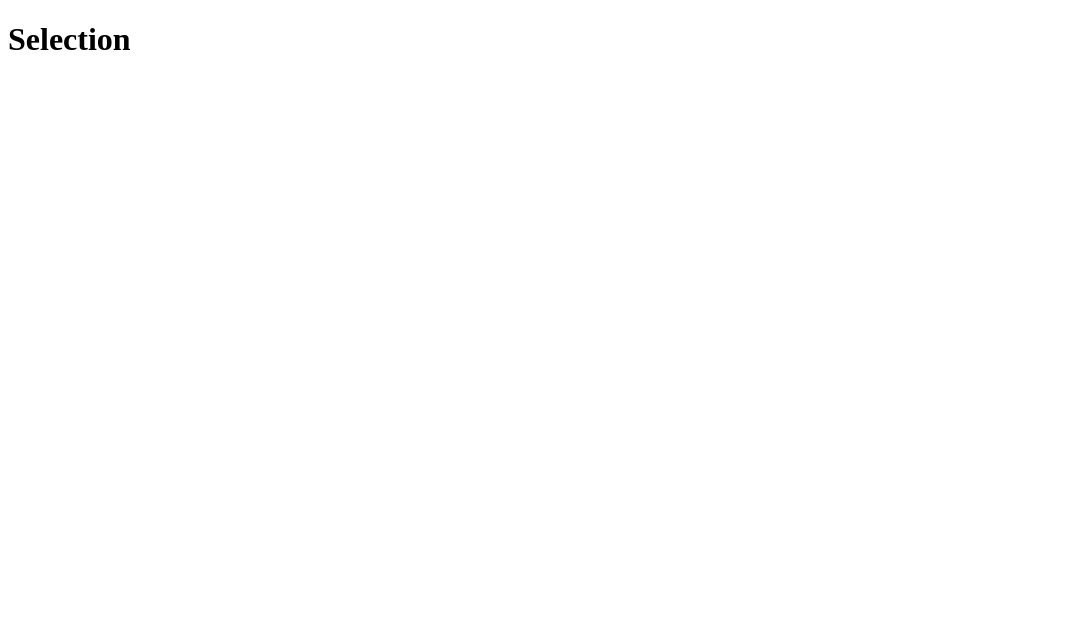
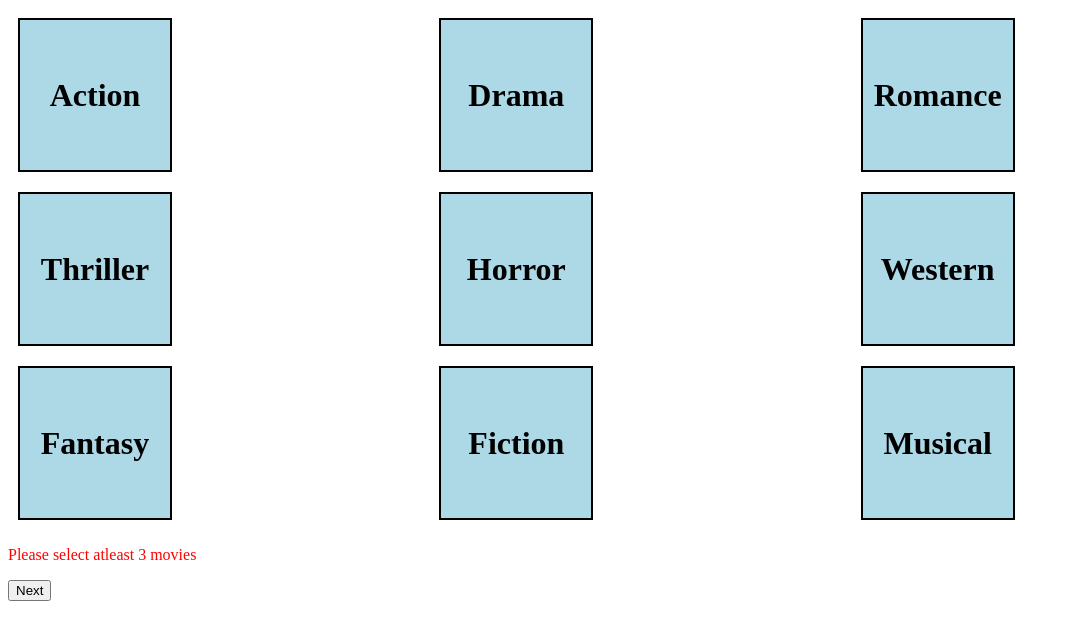
Before and after one commit to ishar19/react-capstone-mar, a React (Vite) app: page /selection in a window 1280 px wide. Shown: the top 640 px of the page, without its empty margins (0-1070 px from the left). Built offline with nearby package versions, Linux system fonts and the light colour scheme.

Commit message:
added 2nd page

```diff
--- /dev/null
+++ b/src/components/MovieBox.jsx
@@ -0,0 +1,25 @@
+/* eslint-disable react/prop-types */
+export default function MovieBox({ category, selectedMovies, setSelectedMovies }) {
+    const handleSelection = (category) => {
+        if (selectedMovies.includes(category)) {
+            setSelectedMovies(selectedMovies.filter((item) => item !== category))
+        } else {
+            setSelectedMovies([...selectedMovies, category])
+        }
+    }
+    return <div style={{
+        width: "150px",
+        height: "150px",
+        backgroundColor: "lightblue",
+        display: "flex",
+        justifyContent: "center",
+        alignItems: "center",
+        margin: "10px",
+        border: `2px solid ${selectedMovies.includes(category) ? "red" : "black"}`,
+    }}
+
+        onClick={() => handleSelection(category)}
+    >
+        <h1>{category.movie}</h1>
+    </div>
+}
--- /dev/null
+++ b/src/components/MovieChip.jsx
@@ -0,0 +1,13 @@
+/* eslint-disable react/prop-types */
+export default function MovieChip({ category, setSelectedMovies }) {
+    const removeSelection = (category) => {
+        setSelectedMovies((selectedMovies) => selectedMovies.filter((item) => item !== category))
+    }
+    return <button>
+        {category.movie}&nbsp;&nbsp;&nbsp;<span onClick={() => removeSelection(category)}> X</span>
+    </button>
+}
+
+
+// 5 red balls and 1 green ball
+// keep those balls which are not green
--- a/src/pages/Home.jsx
+++ b/src/pages/Home.jsx
@@ -1,6 +1,7 @@
 import { useState } from "react"
-
+import { useNavigate } from "react-router-dom"
 export default function Home() {
+    const navigate = useNavigate()
     const [data, setData] = useState({
         name: "",
         username: "",
@@ -51,6 +52,8 @@
                 mobile: "",
                 checkbox: false,
             })
+            navigate("/selection")
+
         }
     }
     return (
--- a/src/pages/MovieSelection.jsx
+++ b/src/pages/MovieSelection.jsx
@@ -1,7 +1,74 @@
+import { useState } from "react"
+import MovieBox from "../components/MovieBox"
+import MovieChip from "../components/MovieChip"
+import { useNavigate } from "react-router-dom"
+const MOVIES = [
+    {
+        id: 0,
+        movie: "Action"
+    },
+    {
+        id: 1,
+        movie: "Drama"
+    },
+    {
+        id: 2,
+        movie: "Romance"
+    }, {
+        id: 3,
+        movie: "Thriller"
+    }, {
+        id: 4,
+        movie: "Horror"
+    }, {
+        id: 5,
+        movie: "Western"
+    }, {
+        id: 6,
+        movie: "Fantasy"
+    }, {
+        id: 7,
+        movie: "Fiction"
+    }, {
+        id: 8,
+        movie: "Musical"
+    }
+]
+
+
 export default function Selection() {
+    const navigate = useNavigate()
+    const [selectedMovies, setSelectedMovies] = useState([])
+    const moveNext = () => {
+        if (selectedMovies.length < 3) {
+            alert("Please select atleast 3 movies")
+        }
+        else {
+            localStorage.setItem("selectedMovies", JSON.stringify(selectedMovies))
+            setSelectedMovies([])
+            navigate("/info")
+        }
+    }
     return (
-        <div>
-        <h1>Selection</h1>
-        </div>
+        <>
+            <div style={{
+                display: "grid",
+                gridTemplateColumns: "repeat(3, 1fr)",
+            }}>
+                {MOVIES.map((category) =>
+                    <div key={category.id}>
+                        <MovieBox selectedMovies={selectedMovies} setSelectedMovies={setSelectedMovies} category={category} />
+                    </div>
+                )}
+            </div>
+            {selectedMovies.length < 3 && <p style={{
+                color: "red"
+
+            }}>Please select atleast 3 movies</p>}
+            <div>
+                {selectedMovies.map((category) => <MovieChip key={category.id} category={category} setSelectedMovies={setSelectedMovies} />)}
+            </div>
+            <button onClick={moveNext}>Next</button>
+        </>
     )
-    }
+}
```
